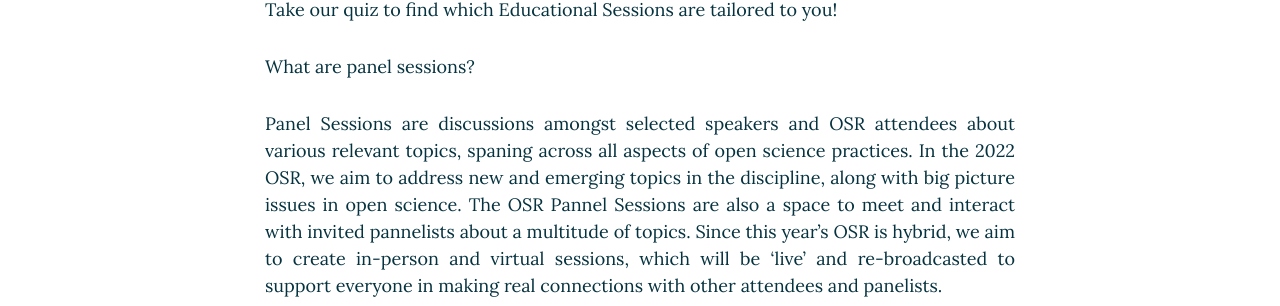
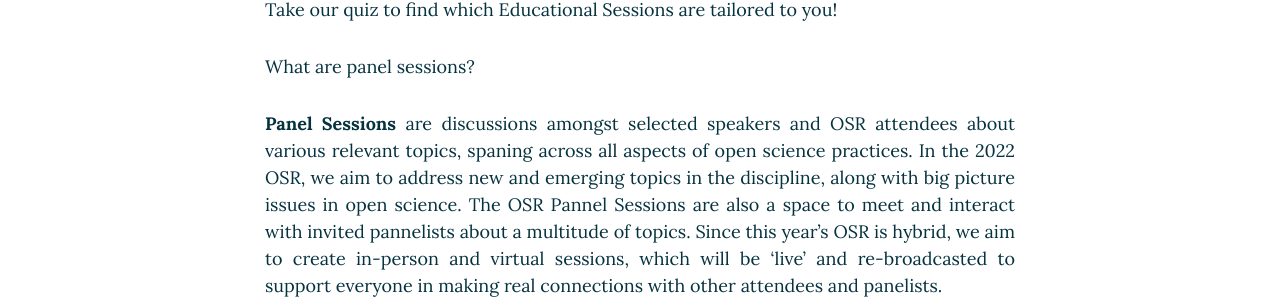
Before and after one commit to ohbm/osr2023, a Jekyll site: the page built from formats.md, in a window 1280 px wide and 900 px high, scrolled down 811 px. Shown: the part 148-454 px from the top of the window. Built offline with Jekyll 4.4.1, drawn with Linux system fonts in a browser that asks for light colours; nearby versions of some CDN libraries.

Commit message:
Update formats.md

```diff
--- a/formats.md
+++ b/formats.md
@@ -30,7 +30,7 @@
 
 <p align="justify"> What are panel sessions?</p>
 
-<p align="justify"> Panel Sessions are discussions amongst selected speakers and OSR attendees about various relevant topics, spaning across all aspects of open science practices.
+<p align="justify"> **Panel Sessions** are discussions amongst selected speakers and OSR attendees about various relevant topics, spaning across all aspects of open science practices.
 In the 2022 OSR, we aim to address new and emerging topics in the discipline, along with big picture issues in open science. The OSR Pannel Sessions are also a space to meet
 and interact with invited pannelists about a multitude of topics. Since this year's OSR is hybrid, we aim to create in-person and virtual sessions, which will be 'live' and re-broadcasted
 to support everyone in making real connections with other attendees and panelists.</p>
```
